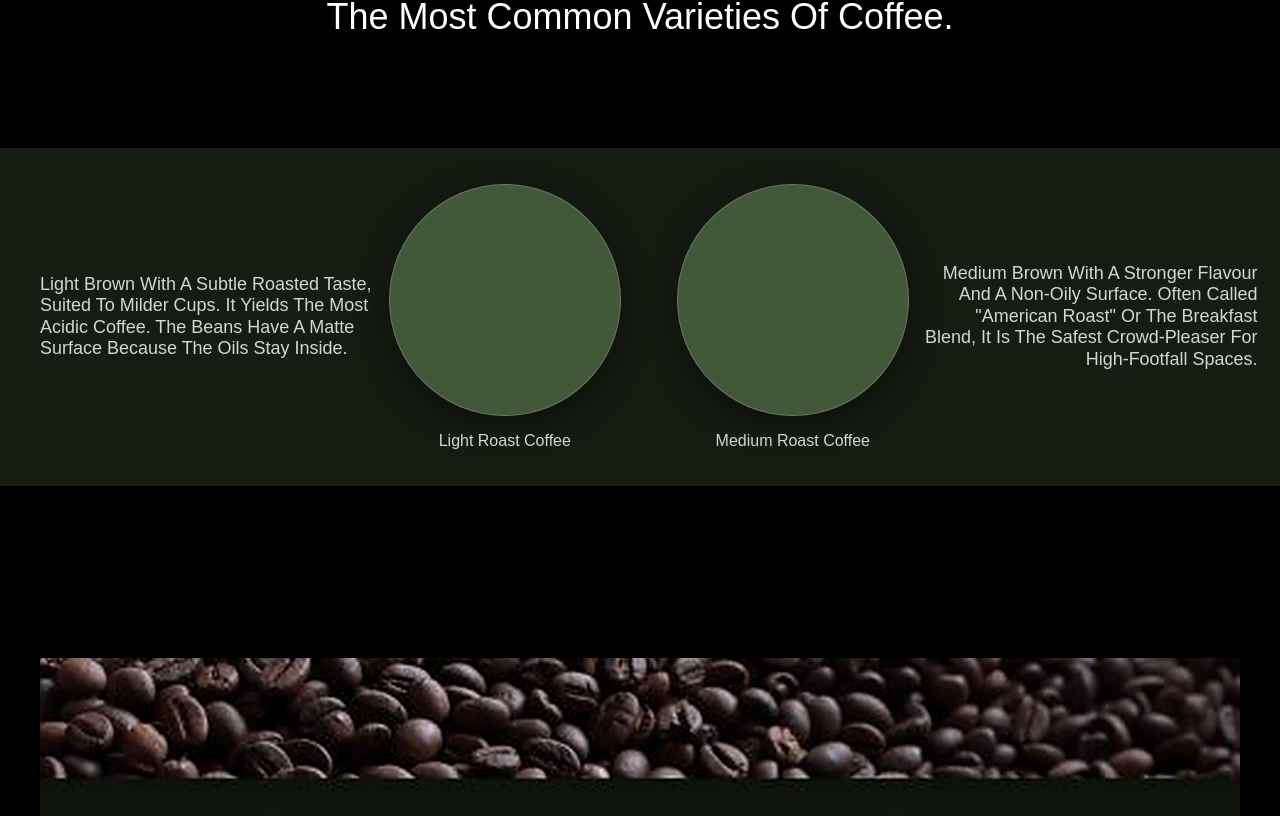
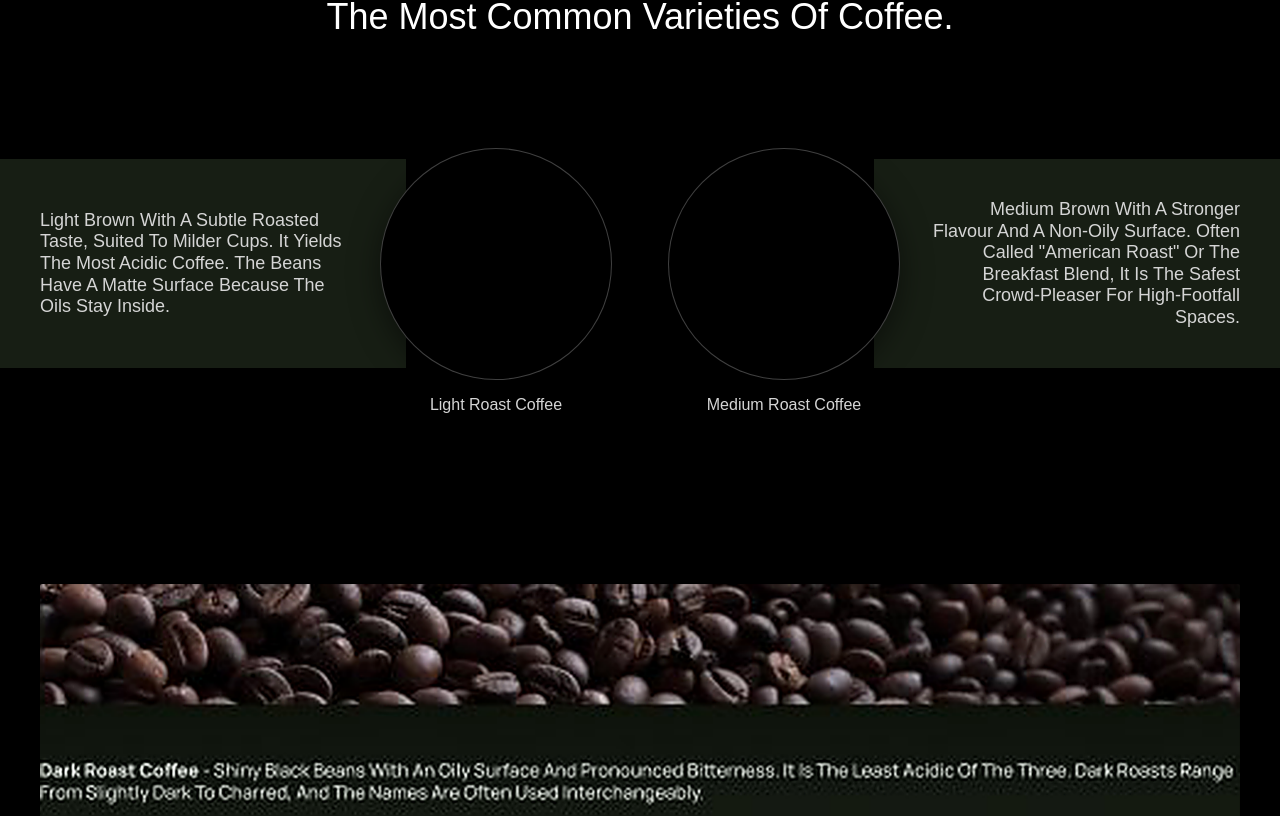
Before and after one commit to Harshit004/waefandb, a Next.js app: page /lorientalis/grow in a window 1280 px wide. Shown: the part 4270-5086 px from the top of the page. Built offline with nearby package versions, Linux system fonts and the light colour scheme; a web font is replaced by a local one.

Commit message:
fix(grow): isolate green background to text containers at 90% circle height and vertically centered

```diff
--- a/src/app/lorientalis/grow/page.tsx
+++ b/src/app/lorientalis/grow/page.tsx
@@ -889,20 +889,24 @@ export default function LorientalisGrowPage() {
         {/* 110px gap at 1280px */}
         <div className="h-[clamp(55px,8.594vw,198px)]" />
 
-        {/* Full-bleed Green Banner Row: Light Roast & Medium Roast */}
+        {/* Varieties Row: Light Roast & Medium Roast with green background ONLY around text (90% circle height, vertically centered) */}
         <div
-          className="w-[calc(100%+2*clamp(16px,3.125vw,75px))] -mx-[clamp(16px,3.125vw,75px)] px-[clamp(16px,3.125vw,75px)] select-none mb-[clamp(80px,13.438vw,310px)]"
-          style={{
-            backgroundColor: "rgba(67, 88, 57, 0.32)",
-            paddingTop: "clamp(24px, 2.8vw, 54px)",
-            paddingBottom: "clamp(24px, 2.8vw, 54px)",
-          }}
+          className="w-[calc(100%+2*clamp(16px,3.125vw,75px))] -mx-[clamp(16px,3.125vw,75px)] select-none mb-[clamp(80px,13.438vw,310px)]"
         >
-          <div className="w-full flex flex-col lg:flex-row items-center justify-between gap-8 lg:gap-4 relative">
-            {/* Light Roast Narrative (Left) */}
-            <div className="w-full lg:w-[clamp(240px,26vw,480px)] shrink-0 text-left">
+          <div className="w-full flex flex-col lg:flex-row items-center justify-between relative pb-[clamp(24px,2.5vw,48px)]">
+            {/* Left Column: Green Text Box (Light Roast) */}
+            <div
+              className="w-full lg:flex-1 flex items-center justify-start z-0 py-4 lg:py-0"
+              style={{
+                minHeight: "clamp(135px, 16.313vw, 324px)", // 90% of 232px circle = 208.8px at 1280px
+                backgroundColor: "rgba(67, 88, 57, 0.35)",
+                paddingLeft: "clamp(16px, 3.125vw, 75px)",
+                paddingRight: "clamp(16px, 2.5vw, 40px)",
+                marginRight: "calc(-1 * clamp(15px, 2vw, 35px))",
+              }}
+            >
               <p
-                className="m-0 text-[#D5D5D5]"
+                className="m-0 text-[#D5D5D5] text-left max-w-[clamp(260px,24vw,520px)]"
                 style={{
                   fontFamily: "var(--font-manrope), sans-serif",
                   fontWeight: 500,
@@ -915,23 +919,23 @@ export default function LorientalisGrowPage() {
               </p>
             </div>
 
-            {/* Center: Two Empty Circles 232x232 with Labels */}
-            <div className="flex items-start justify-center gap-[clamp(20px,4.375vw,80px)] shrink-0">
+            {/* Center: Two Empty Circles 232x232 with Labels below */}
+            <div className="flex items-center justify-center gap-[clamp(20px,4.375vw,80px)] shrink-0 z-10 relative my-6 lg:my-0">
               {/* Circle 1: Light Roast */}
-              <div className="flex flex-col items-center">
+              <div className="relative flex flex-col items-center">
                 <div
                   className="rounded-full shrink-0 shadow-2xl transition-transform hover:scale-[1.02]"
                   style={{
                     width: "clamp(150px, 18.125vw, 360px)", // 232px at 1280px
                     height: "clamp(150px, 18.125vw, 360px)",
                     aspectRatio: "1 / 1",
-                    backgroundColor: "#435839",
-                    border: "1px solid rgba(213, 213, 213, 0.25)",
+                    backgroundColor: "#000000",
+                    border: "1px solid rgba(213, 213, 213, 0.3)",
                     boxShadow: "0 8px 30px rgba(0, 0, 0, 0.5)",
                   }}
                 />
                 <span
-                  className="mt-[clamp(10px,1.172vw,24px)] text-[#D5D5D5] text-center"
+                  className="absolute top-full mt-[clamp(10px,1.172vw,24px)] text-[#D5D5D5] text-center whitespace-nowrap"
                   style={{
                     fontFamily: "var(--font-manrope), sans-serif",
                     fontWeight: 500,
@@ -945,20 +949,20 @@ export default function LorientalisGrowPage() {
               </div>
 
               {/* Circle 2: Medium Roast */}
-              <div className="flex flex-col items-center">
+              <div className="relative flex flex-col items-center">
                 <div
                   className="rounded-full shrink-0 shadow-2xl transition-transform hover:scale-[1.02]"
                   style={{
                     width: "clamp(150px, 18.125vw, 360px)", // 232px at 1280px
                     height: "clamp(150px, 18.125vw, 360px)",
                     aspectRatio: "1 / 1",
-                    backgroundColor: "#435839",
-                    border: "1px solid rgba(213, 213, 213, 0.25)",
+                    backgroundColor: "#000000",
+                    border: "1px solid rgba(213, 213, 213, 0.3)",
                     boxShadow: "0 8px 30px rgba(0, 0, 0, 0.5)",
                   }}
                 />
                 <span
-                  className="mt-[clamp(10px,1.172vw,24px)] text-[#D5D5D5] text-center"
+                  className="absolute top-full mt-[clamp(10px,1.172vw,24px)] text-[#D5D5D5] text-center whitespace-nowrap"
                   style={{
                     fontFamily: "var(--font-manrope), sans-serif",
                     fontWeight: 500,
@@ -972,10 +976,19 @@ export default function LorientalisGrowPage() {
               </div>
             </div>
 
-            {/* Medium Roast Narrative (Right) */}
-            <div className="w-full lg:w-[clamp(240px,26vw,480px)] shrink-0 text-left lg:text-right">
+            {/* Right Column: Green Text Box (Medium Roast) */}
+            <div
+              className="w-full lg:flex-1 flex items-center justify-end z-0 py-4 lg:py-0"
+              style={{
+                minHeight: "clamp(135px, 16.313vw, 324px)", // 90% of 232px circle = 208.8px at 1280px
+                backgroundColor: "rgba(67, 88, 57, 0.35)",
+                paddingRight: "clamp(16px, 3.125vw, 75px)",
+                paddingLeft: "clamp(16px, 2.5vw, 40px)",
+                marginLeft: "calc(-1 * clamp(15px, 2vw, 35px))",
+              }}
+            >
               <p
-                className="m-0 text-[#D5D5D5]"
+                className="m-0 text-[#D5D5D5] text-right max-w-[clamp(260px,24vw,520px)]"
                 style={{
                   fontFamily: "var(--font-manrope), sans-serif",
                   fontWeight: 500,
@@ -1335,22 +1348,24 @@ export default function LorientalisGrowPage() {
           />
         </div>
 
-        {/* Variety of Teas: Two Full-bleed Horizontal Banner Rows */}
+        {/* Variety of Teas: Two Rows with green background ONLY around text (90% circle height, vertically centered) */}
         <div className="w-full flex flex-col gap-[clamp(48px,9.375vw,150px)] select-none">
           {/* ROW 1: Green Tea & CTC Tea */}
-          <div
-            className="w-[calc(100%+2*clamp(16px,3.125vw,75px))] -mx-[clamp(16px,3.125vw,75px)] px-[clamp(16px,3.125vw,75px)]"
-            style={{
-              backgroundColor: "rgba(67, 88, 57, 0.32)",
-              paddingTop: "clamp(24px, 2.8vw, 54px)",
-              paddingBottom: "clamp(24px, 2.8vw, 54px)",
-            }}
-          >
-            <div className="w-full flex flex-col lg:flex-row items-center justify-between gap-8 lg:gap-4 relative">
-              {/* Green Tea Narrative (Left) */}
-              <div className="w-full lg:w-[clamp(240px,26vw,480px)] shrink-0 text-left">
+          <div className="w-[calc(100%+2*clamp(16px,3.125vw,75px))] -mx-[clamp(16px,3.125vw,75px)]">
+            <div className="w-full flex flex-col lg:flex-row items-center justify-between relative pb-[clamp(24px,2.5vw,48px)]">
+              {/* Green Tea Narrative (Left Green Box) */}
+              <div
+                className="w-full lg:flex-1 flex items-center justify-start z-0 py-4 lg:py-0"
+                style={{
+                  minHeight: "clamp(135px, 16.313vw, 324px)", // 90% of 232px circle = 208.8px at 1280px
+                  backgroundColor: "rgba(67, 88, 57, 0.35)",
+                  paddingLeft: "clamp(16px, 3.125vw, 75px)",
+                  paddingRight: "clamp(16px, 2.5vw, 40px)",
+                  marginRight: "calc(-1 * clamp(15px, 2vw, 35px))",
+                }}
+              >
                 <p
-                  className="m-0 text-[#D5D5D5]"
+                  className="m-0 text-[#D5D5D5] text-left max-w-[clamp(260px,24vw,520px)]"
                   style={{
                     fontFamily: "var(--font-manrope), sans-serif",
                     fontWeight: 500,
@@ -1363,23 +1378,23 @@ export default function LorientalisGrowPage() {
                 </p>
               </div>
 
-              {/* Center: Green Tea & CTC Tea Empty Circles 232x232 with Labels */}
-              <div className="flex items-start justify-center gap-[clamp(20px,4.375vw,80px)] shrink-0">
+              {/* Center: Green Tea & CTC Tea Empty Circles 232x232 with Labels below */}
+              <div className="flex items-center justify-center gap-[clamp(20px,4.375vw,80px)] shrink-0 z-10 relative my-6 lg:my-0">
                 {/* Green Tea Circle */}
-                <div className="flex flex-col items-center">
+                <div className="relative flex flex-col items-center">
                   <div
                     className="rounded-full shrink-0 shadow-2xl transition-transform hover:scale-[1.02]"
                     style={{
                       width: "clamp(150px, 18.125vw, 360px)", // 232px at 1280px
                       height: "clamp(150px, 18.125vw, 360px)",
                       aspectRatio: "1 / 1",
-                      backgroundColor: "#435839",
-                      border: "1px solid rgba(213, 213, 213, 0.25)",
+                      backgroundColor: "#000000",
+                      border: "1px solid rgba(213, 213, 213, 0.3)",
                       boxShadow: "0 8px 30px rgba(0, 0, 0, 0.5)",
                     }}
                   />
                   <span
-                    className="mt-[clamp(10px,1.172vw,24px)] text-[#D5D5D5] text-center"
+                    className="absolute top-full mt-[clamp(10px,1.172vw,24px)] text-[#D5D5D5] text-center whitespace-nowrap"
                     style={{
                       fontFamily: "var(--font-manrope), sans-serif",
                       fontWeight: 500,
@@ -1393,20 +1408,20 @@ export default function LorientalisGrowPage() {
                 </div>
 
                 {/* CTC Tea Circle */}
-                <div className="flex flex-col items-center">
+                <div className="relative flex flex-col items-center">
                   <div
                     className="rounded-full shrink-0 shadow-2xl transition-transform hover:scale-[1.02]"
                     style={{
                       width: "clamp(150px, 18.125vw, 360px)", // 232px at 1280px
                       height: "clamp(150px, 18.125vw, 360px)",
                       aspectRatio: "1 / 1",
-                      backgroundColor: "#435839",
-                      border: "1px solid rgba(213, 213, 213, 0.25)",
+                      backgroundColor: "#000000",
+                      border: "1px solid rgba(213, 213, 213, 0.3)",
                       boxShadow: "0 8px 30px rgba(0, 0, 0, 0.5)",
                     }}
                   />
                   <span
-                    className="mt-[clamp(10px,1.172vw,24px)] text-[#D5D5D5] text-center"
+                    className="absolute top-full mt-[clamp(10px,1.172vw,24px)] text-[#D5D5D5] text-center whitespace-nowrap"
                     style={{
                       fontFamily: "var(--font-manrope), sans-serif",
                       fontWeight: 500,
@@ -1420,10 +1435,19 @@ export default function LorientalisGrowPage() {
                 </div>
               </div>
 
-              {/* CTC Tea Narrative (Right) */}
-              <div className="w-full lg:w-[clamp(240px,26vw,480px)] shrink-0 text-left lg:text-right">
+              {/* CTC Tea Narrative (Right Green Box) */}
+              <div
+                className="w-full lg:flex-1 flex items-center justify-end z-0 py-4 lg:py-0"
+                style={{
+                  minHeight: "clamp(135px, 16.313vw, 324px)", // 90% of 232px circle = 208.8px at 1280px
+                  backgroundColor: "rgba(67, 88, 57, 0.35)",
+                  paddingRight: "clamp(16px, 3.125vw, 75px)",
+                  paddingLeft: "clamp(16px, 2.5vw, 40px)",
+                  marginLeft: "calc(-1 * clamp(15px, 2vw, 35px))",
+                }}
+              >
                 <p
-                  className="m-0 text-[#D5D5D5]"
+                  className="m-0 text-[#D5D5D5] text-right max-w-[clamp(260px,24vw,520px)]"
                   style={{
                     fontFamily: "var(--font-manrope), sans-serif",
                     fontWeight: 500,
@@ -1439,19 +1463,21 @@ export default function LorientalisGrowPage() {
           </div>
 
           {/* ROW 2: Black Tea & Orthodox Tea */}
-          <div
-            className="w-[calc(100%+2*clamp(16px,3.125vw,75px))] -mx-[clamp(16px,3.125vw,75px)] px-[clamp(16px,3.125vw,75px)]"
-            style={{
-              backgroundColor: "rgba(67, 88, 57, 0.32)",
-              paddingTop: "clamp(24px, 2.8vw, 54px)",
-              paddingBottom: "clamp(24px, 2.8vw, 54px)",
-            }}
-          >
-            <div className="w-full flex flex-col lg:flex-row items-center justify-between gap-8 lg:gap-4 relative">
-              {/* Black Tea Narrative (Left) */}
-              <div className="w-full lg:w-[clamp(240px,26vw,480px)] shrink-0 text-left">
+          <div className="w-[calc(100%+2*clamp(16px,3.125vw,75px))] -mx-[clamp(16px,3.125vw,75px)]">
+            <div className="w-full flex flex-col lg:flex-row items-center justify-between relative pb-[clamp(24px,2.5vw,48px)]">
+              {/* Black Tea Narrative (Left Green Box) */}
+              <div
+                className="w-full lg:flex-1 flex items-center justify-start z-0 py-4 lg:py-0"
+                style={{
+                  minHeight: "clamp(135px, 16.313vw, 324px)", // 90% of 232px circle = 208.8px at 1280px
+                  backgroundColor: "rgba(67, 88, 57, 0.35)",
+                  paddingLeft: "clamp(16px, 3.125vw, 75px)",
+                  paddingRight: "clamp(16px, 2.5vw, 40px)",
+                  marginRight: "calc(-1 * clamp(15px, 2vw, 35px))",
+                }}
+              >
                 <p
-                  className="m-0 text-[#D5D5D5]"
+                  className="m-0 text-[#D5D5D5] text-left max-w-[clamp(260px,24vw,520px)]"
                   style={{
                     fontFamily: "var(--font-manrope), sans-serif",
                     fontWeight: 500,
@@ -1464,23 +1490,23 @@ export default function LorientalisGrowPage() {
                 </p>
               </div>
 
-              {/* Center: Black Tea & Orthodox Tea Empty Circles 232x232 with Labels */}
-              <div className="flex items-start justify-center gap-[clamp(20px,4.375vw,80px)] shrink-0">
+              {/* Center: Black Tea & Orthodox Tea Empty Circles 232x232 with Labels below */}
+              <div className="flex items-center justify-center gap-[clamp(20px,4.375vw,80px)] shrink-0 z-10 relative my-6 lg:my-0">
                 {/* Black Tea Circle */}
-                <div className="flex flex-col items-center">
+                <div className="relative flex flex-col items-center">
                   <div
                     className="rounded-full shrink-0 shadow-2xl transition-transform hover:scale-[1.02]"
                     style={{
                       width: "clamp(150px, 18.125vw, 360px)", // 232px at 1280px
                       height: "clamp(150px, 18.125vw, 360px)",
                       aspectRatio: "1 / 1",
-                      backgroundColor: "#435839",
-                      border: "1px solid rgba(213, 213, 213, 0.25)",
+                      backgroundColor: "#000000",
+                      border: "1px solid rgba(213, 213, 213, 0.3)",
                       boxShadow: "0 8px 30px rgba(0, 0, 0, 0.5)",
                     }}
                   />
                   <span
-                    className="mt-[clamp(10px,1.172vw,24px)] text-[#D5D5D5] text-center"
+                    className="absolute top-full mt-[clamp(10px,1.172vw,24px)] text-[#D5D5D5] text-center whitespace-nowrap"
                     style={{
                       fontFamily: "var(--font-manrope), sans-serif",
                       fontWeight: 500,
@@ -1494,20 +1520,20 @@ export default function LorientalisGrowPage() {
                 </div>
 
                 {/* Orthodox Tea Circle */}
-                <div className="flex flex-col items-center">
+                <div className="relative flex flex-col items-center">
                   <div
                     className="rounded-full shrink-0 shadow-2xl transition-transform hover:scale-[1.02]"
                     style={{
                       width: "clamp(150px, 18.125vw, 360px)", // 232px at 1280px
                       height: "clamp(150px, 18.125vw, 360px)",
                       aspectRatio: "1 / 1",
-                      backgroundColor: "#435839",
-                      border: "1px solid rgba(213, 213, 213, 0.25)",
+                      backgroundColor: "#000000",
+                      border: "1px solid rgba(213, 213, 213, 0.3)",
                       boxShadow: "0 8px 30px rgba(0, 0, 0, 0.5)",
                     }}
                   />
                   <span
-                    className="mt-[clamp(10px,1.172vw,24px)] text-[#D5D5D5] text-center"
+                    className="absolute top-full mt-[clamp(10px,1.172vw,24px)] text-[#D5D5D5] text-center whitespace-nowrap"
                     style={{
                       fontFamily: "var(--font-manrope), sans-serif",
                       fontWeight: 500,
@@ -1521,10 +1547,19 @@ export default function LorientalisGrowPage() {
                 </div>
               </div>
 
-              {/* Orthodox Tea Narrative (Right) */}
-              <div className="w-full lg:w-[clamp(240px,26vw,480px)] shrink-0 text-left lg:text-right">
+              {/* Orthodox Tea Narrative (Right Green Box) */}
+              <div
+                className="w-full lg:flex-1 flex items-center justify-end z-0 py-4 lg:py-0"
+                style={{
+                  minHeight: "clamp(135px, 16.313vw, 324px)", // 90% of 232px circle = 208.8px at 1280px
+                  backgroundColor: "rgba(67, 88, 57, 0.35)",
+                  paddingRight: "clamp(16px, 3.125vw, 75px)",
+                  paddingLeft: "clamp(16px, 2.5vw, 40px)",
+                  marginLeft: "calc(-1 * clamp(15px, 2vw, 35px))",
+                }}
+              >
                 <p
-                  className="m-0 text-[#D5D5D5]"
+                  className="m-0 text-[#D5D5D5] text-right max-w-[clamp(260px,24vw,520px)]"
                   style={{
                     fontFamily: "var(--font-manrope), sans-serif",
                     fontWeight: 500,
```
